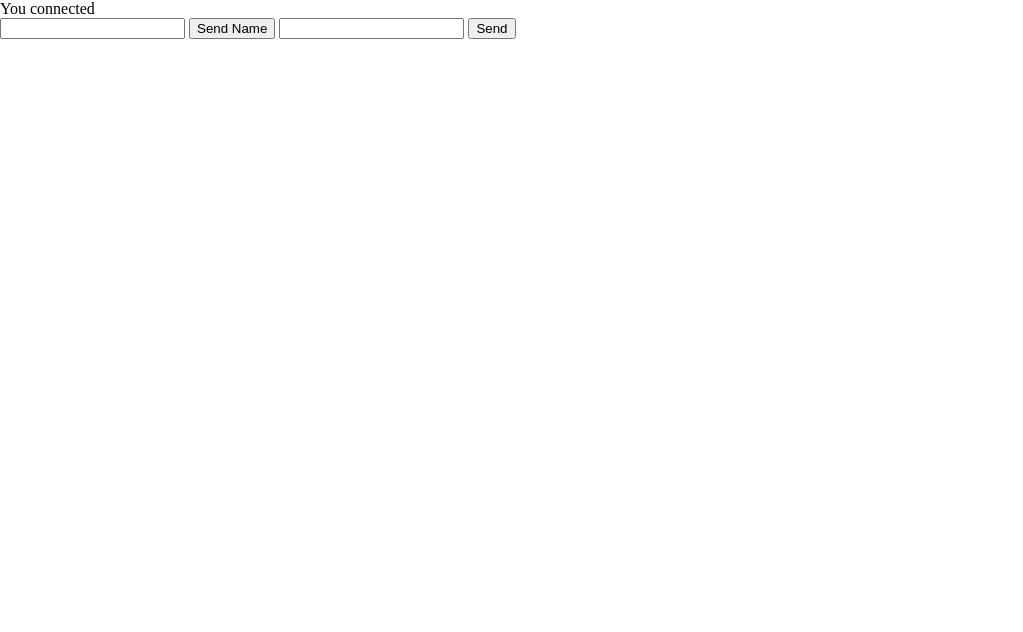
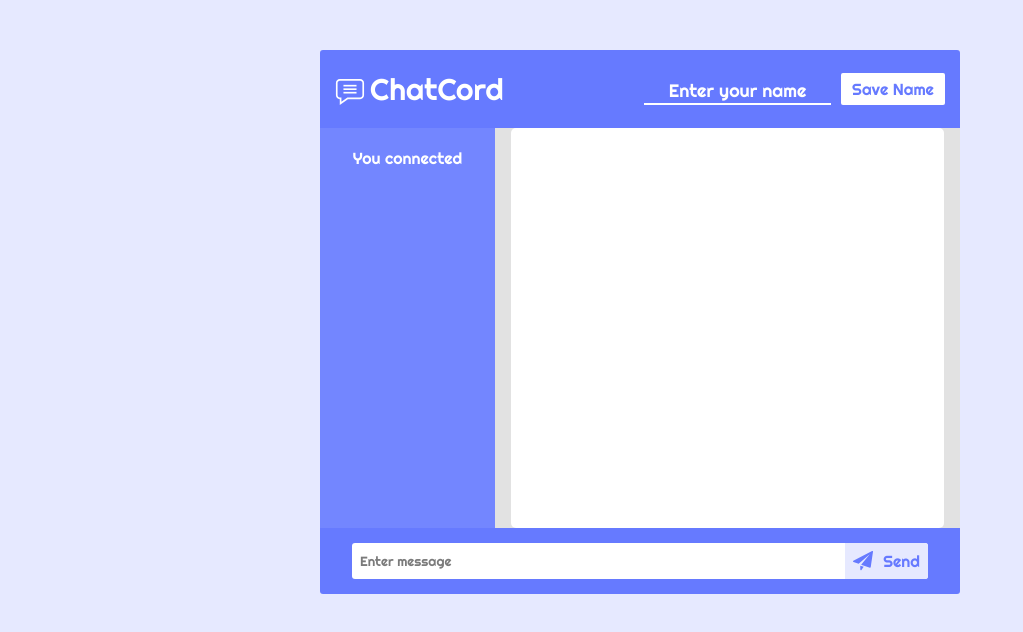
Before and after one commit to Nageswari-droid/chatApp, a website: page index.html in a window 1280 px wide. Shown: the whole page, without its empty margins (0-1023 px from the left). Drawn offline with nearby package versions, Linux system fonts and the light colour scheme; no server answers.

Commit message:
Completed UI

```diff
--- a/index.html
+++ b/index.html
@@ -2,23 +2,65 @@
 <html lang="en">
 
 <head>
+
     <meta charset="UTF-8">
     <meta name="viewport" content="width=device-width, initial-scale=1.0">
     <title>Chat Apllication</title>
+
+    <link href="https://fonts.googleapis.com/css2?family=Righteous&display=swap" rel="stylesheet">
+    <link href="https://fonts.googleapis.com/css2?family=Oswald:wght@300&family=Ubuntu:wght@500&display=swap" rel="stylesheet">
     <link rel="stylesheet" href="style.css">
+
     <script src="index.js" defer></script>
     <script src="http://localhost:3000/socket.io/socket.io.js"></script>
+
 </head>
 
 <body>
 
     <div class="parent">
 
-        <div class="message-container"></div>
-        <input class="input-name" type="text">
-        <button type="submit" class="name-btn">Send Name</button>
-        <input class="input-text" type="text">
-        <button type="submit" class="send-btn">Send</button>
+        <div class="chat-box">
+
+            <div class="name-style">
+                <div class="head">
+                    <div class="img-div"></div>
+                    <div>ChatCord</div>
+                </div>
+                <div class="name-div">
+                    <input class="input-name" type="text" placeholder="Enter your name">
+                    <div class="name-btn">Save Name</div>
+                </div>
+            </div>
+
+            <div class="message-container">
+
+                <div class="msg-notification">
+
+                </div>
+                <div class="msg-deatils">
+                    <div class="msgs-div">
+                        <div class="messages"></div>
+                    </div>
+                </div>
+
+            </div>
+
+            <div class="node-two">
+                <div class="msg-send">
+                    <div class="msg-sub-send">
+                        <input class="input-text" type="text" placeholder="Enter message">
+                        <div class="send-btn">
+                            <img src="image/Picture2.svg" width="20" height="20"></img>
+                            Send
+                        </div>
+                    </div>
+                </div>
+            </div>
+
+
+        </div>
+
     </div>
 
 </body>
--- a/index.js
+++ b/index.js
@@ -1,19 +1,28 @@
 const socket = io('http://localhost:3000');
-const msgForm = document.querySelector('.input-form');
+
+const nameDiv = document.querySelector('.name-div');
+const nameParent = document.querySelector('.name-style');
 const msgInput = document.querySelector('.input-text');
-const msgContainer = document.querySelector('.message-container');
+const msgContainer = document.querySelector('.messages');
 const userName = document.querySelector('.input-name');
 const nameBtn = document.querySelector('.name-btn');
 const submitBtn = document.querySelector('.send-btn');
+const nodeTwo = document.querySelector('.node-two');
+const msgNot = document.querySelector('.msg-notification');
 
-appendMessage(`You connected`);
+msgNotifications(`You connected`);
 
-nameBtn.addEventListener('click', () => {
+nameBtn.addEventListener('click', function() {
+
     let name = userName.value;
-    socket.on('user-connected', (name) => {
-        appendMessage(`${name} Connected`);
-    });
-    socket.emit('new-user', name);
+
+    nameDiv.style.display = 'none';
+    const nameDisplay = document.createElement('div');
+    nameDisplay.className = 'name-display';
+    nameDisplay.innerHTML = `Welcome, ${name}`;
+    nameParent.append(nameDisplay);
+
+    sendHandler(name);
 });
 
 socket.on('chat-message', (data) => {
@@ -21,7 +30,7 @@ socket.on('chat-message', (data) => {
 });
 
 socket.on('user-disconnected', (name) => {
-    appendMessage(`${name} disconnected`);
+    msgNotifications(`${name} disconnected`);
 });
 
 submitBtn.addEventListener('click', (e) => {
@@ -34,6 +43,22 @@ submitBtn.addEventListener('click', (e) => {
 
 function appendMessage(message) {
     const newElement = document.createElement('div');
+    newElement.className = 'new-messages';
     newElement.innerText = message;
     msgContainer.append(newElement);
 }
+
+function msgNotifications(message) {
+    const newElement = document.createElement('div');
+    newElement.className = 'new-notifications';
+    newElement.innerText = message;
+    msgNot.append(newElement);
+}
+
+function sendHandler(name) {
+    socket.emit('new-user', name);
+    socket.on('user-connected', function(userName) {
+        console.log(userName);
+        msgNotifications(`${userName} Connected`);
+    });
+}
--- a/style.css
+++ b/style.css
@@ -1,8 +1,194 @@
 body {
     margin: 0px;
     padding: 0px;
+    font-family: 'Righteous', cursive;
+    background-color: #e6e9ff;
+    /* font-family: 'Ubuntu', sans-serif; */
 }
 
 .parent {
     margin: 0px;
+    width: 100%;
 }
+
+.chat-box {
+    width: 50%;
+    margin: auto;
+    margin-top: 50px;
+    display: flex;
+    flex-direction: column;
+    border-radius: 3px;
+}
+
+.name-style {
+    display: flex;
+    align-items: center;
+    width: 100%;
+    border-top-left-radius: 3px;
+    border-top-right-radius: 3px;
+    background-color: #667aff;
+    padding: 20px 0px;
+    justify-content: space-between;
+    color: white;
+}
+
+.head {
+    display: flex;
+    align-items: center;
+    justify-content: center;
+    padding-left: 15px;
+    gap: 5px;
+    font-size: 30px;
+}
+
+.img-div {
+    background-image: url('./image/Picture1.svg');
+    background-size: contain;
+    margin-top: 5px;
+    width: 30px;
+    height: 30px;
+}
+
+.name-div {
+    display: flex;
+    align-items: flex-end;
+    justify-content: center;
+    padding-right: 15px;
+    gap: 10px;
+    background-color: transparent;
+}
+
+.name-div input[type='text'] {
+    background-color: transparent;
+    outline: transparent;
+    border: none;
+    border-bottom: 2px solid white;
+    color: white;
+    font-family: 'Righteous', cursive;
+    text-align: center;
+    font-size: 18px;
+}
+
+::placeholder {
+    color: white;
+    font-family: 'Righteous', cursive;
+}
+
+.name-btn {
+    border: 1px solid transparent;
+    background-color: white;
+    color: #667aff;
+    padding: 5px 10px;
+    border-radius: 2px;
+}
+
+.name-btn:hover {
+    background-color: transparent;
+    color: white;
+    box-shadow: 0px 0px 0px 2px white inset;
+    cursor: pointer;
+    border-radius: 2px;
+}
+
+.name-display {
+    padding-right: 20px;
+    font-size: 24px;
+}
+
+.message-container {
+    display: flex;
+    height: 400px;
+}
+
+.msg-notification {
+    padding: 20px 15px;
+    width: 25%;
+    background-color: #7386ff;
+    overflow: auto;
+    color: white;
+    text-align: center;
+}
+
+.msg-deatils {
+    padding: 0px 15px;
+    background-color: rgb(226, 226, 226);
+    width: 75%;
+    overflow: auto;
+}
+
+.msgs-div {
+    padding: 0px 10px;
+    width: 95%;
+    height: 100%;
+    margin: auto;
+    background-color: rgb(255, 255, 255);
+    border-radius: 5px;
+}
+
+.messages {
+    padding: 20px 0px;
+}
+
+.new-messages {
+    background-color: #e6e9ff;
+    border-radius: 3px;
+    width: 90%;
+    margin: auto;
+    margin-bottom: 10px;
+    padding: 10px;
+    color: black;
+}
+
+.new-notifications {
+    color: white;
+    margin-bottom: 10px;
+}
+
+.node-two {
+    width: 100%;
+    background-color: #667aff;
+    border-bottom-left-radius: 3px;
+    border-bottom-right-radius: 3px;
+}
+
+.msg-send {
+    padding: 15px 0px;
+    width: 90%;
+    margin: auto;
+}
+
+.msg-sub-send {
+    display: flex;
+    align-items: center;
+    justify-content: center;
+    background-color: white;
+    border-radius: 3px;
+}
+
+.msg-sub-send input[type="text"] {
+    background-color: transparent;
+    width: 100%;
+    padding: 8px 8px;
+    border: none;
+    outline: none;
+    color: black;
+}
+
+.msg-sub-send ::placeholder {
+    color: rgb(123, 123, 123);
+}
+
+.send-btn {
+    display: flex;
+    align-items: center;
+    gap: 10px;
+    padding: 8px 8px;
+    border-bottom-right-radius: 3px;
+    border-top-right-radius: 3px;
+    background-color: #e6e9ff;
+    color: #667aff;
+}
+
+.send-btn:hover {
+    cursor: pointer;
+}
```
Also changed, not shown: server.js (+5 -3 lines), image/Picture1.svg (added), image/Picture2.svg (added).
